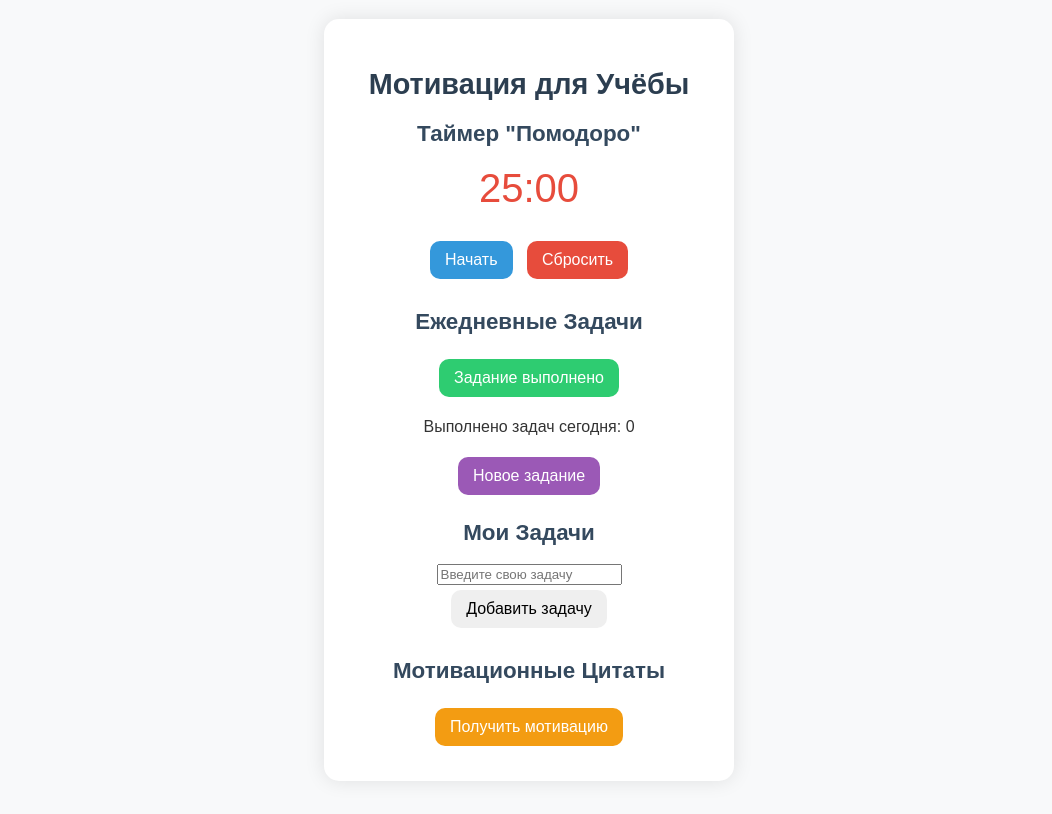
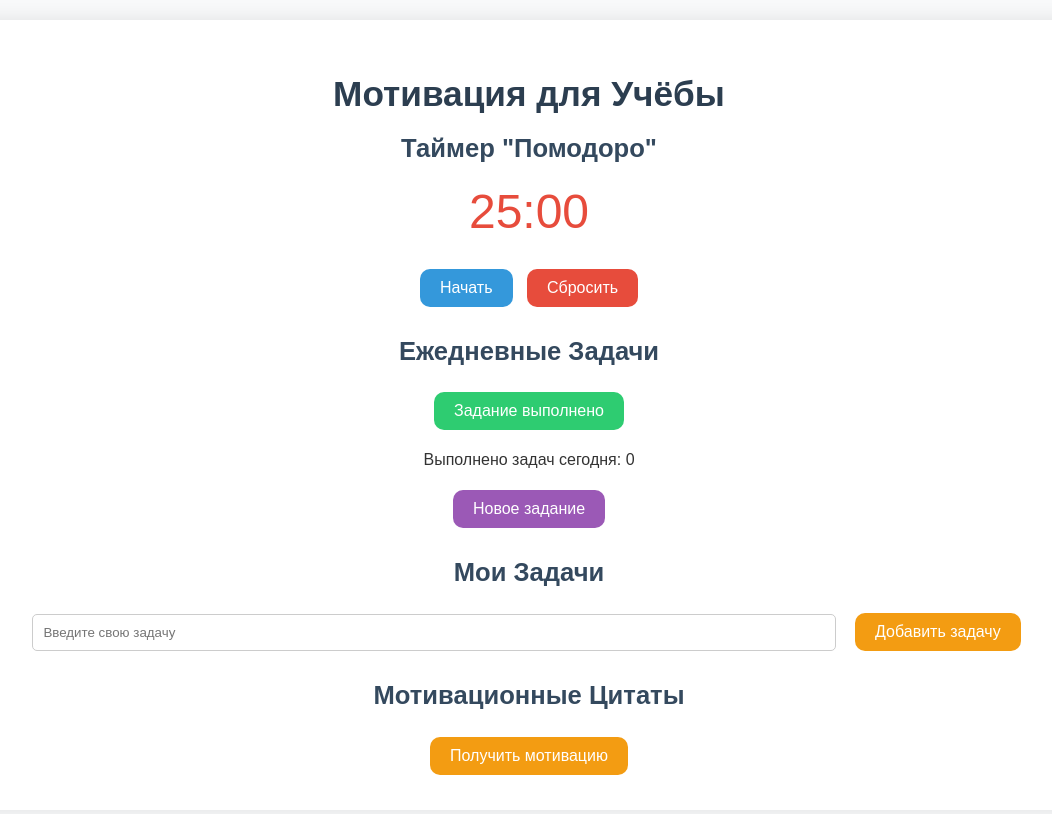
Before and after one commit to vorrym/HakatonProject, a plain HTML site: page index.html in a window 1280 px wide. Shown: the whole page, without its empty margins (111-1163 px from the left). Drawn offline with Linux system fonts and the light colour scheme.

Commit message:
Update style.css

```diff
--- a/style.css
+++ b/style.css
@@ -1,47 +1,46 @@
 body {
     font-family: 'Arial', sans-serif;
     background-color: #f8f9fa;
-    display: flex;
-    justify-content: center;
-    align-items: center;
-    height: 100vh;
+    color: #333;
     margin: 0;
-    color: #333;
+    padding: 20px;
+    box-sizing: border-box;
 }
 
 .container {
+    max-width: 90%;
+    margin: auto;
     text-align: center;
     background-color: #ffffff;
     padding: 30px;
     border-radius: 15px;
     box-shadow: 0 0 20px rgba(0, 0, 0, 0.1);
-    width: 350px;
 }
 
 h1 {
-    font-size: 1.8em;
+    font-size: 2.2em;
     color: #2c3e50;
     margin-bottom: 20px;
 }
 
 h2 {
-    font-size: 1.4em;
+    font-size: 1.6em;
     color: #34495e;
     margin-top: 20px;
 }
 
 #timer {
-    font-size: 2.5em;
+    font-size: 3em;
     color: #e74c3c;
     margin-top: 15px;
 }
 
-.button-group, .challenge, .motivation {
+.button-group, .challenge, .motivation, .custom-tasks {
     margin-top: 25px;
 }
 
 button {
-    padding: 10px 15px;
+    padding: 10px 20px;
     margin: 5px;
     border: none;
     border-radius: 10px;
@@ -90,6 +89,15 @@ button:hover {
     background-color: #8e44ad;
 }
 
+.add {
+    background-color: #f39c12;
+    color: #fff;
+}
+
+.add:hover {
+    background-color: #e67e22;
+}
+
 .quote {
     background-color: #f39c12;
     color: #fff;
@@ -98,3 +106,33 @@ button:hover {
 .quote:hover {
     background-color: #e67e22;
 }
+
+input[type="text"] {
+    padding: 10px;
+    border-radius: 5px;
+    border: 1px solid #ccc;
+    width: 70%;
+    margin-right: 10px;
+}
+
+ul {
+    list-style-type: none;
+    padding: 0;
+    margin-top: 15px;
+}
+
+ul li {
+    padding: 10px;
+    background-color: #ecf0f1;
+    border-radius: 5px;
+    margin-bottom: 10px;
+    text-align: left;
+    display: flex;
+    justify-content: space-between;
+    align-items: center;
+}
+
+ul li button {
+    padding: 5px 10px;
+    font-size: 0.8em;
+}
```
